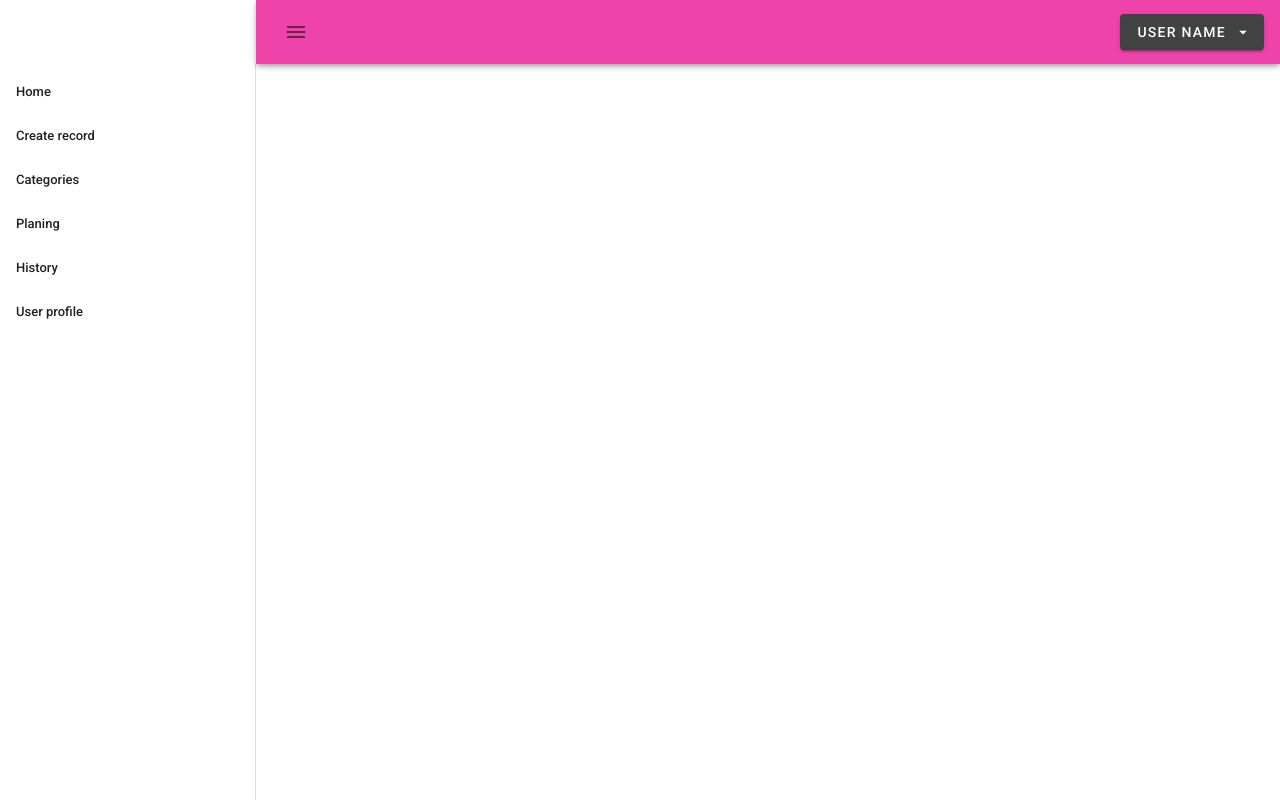
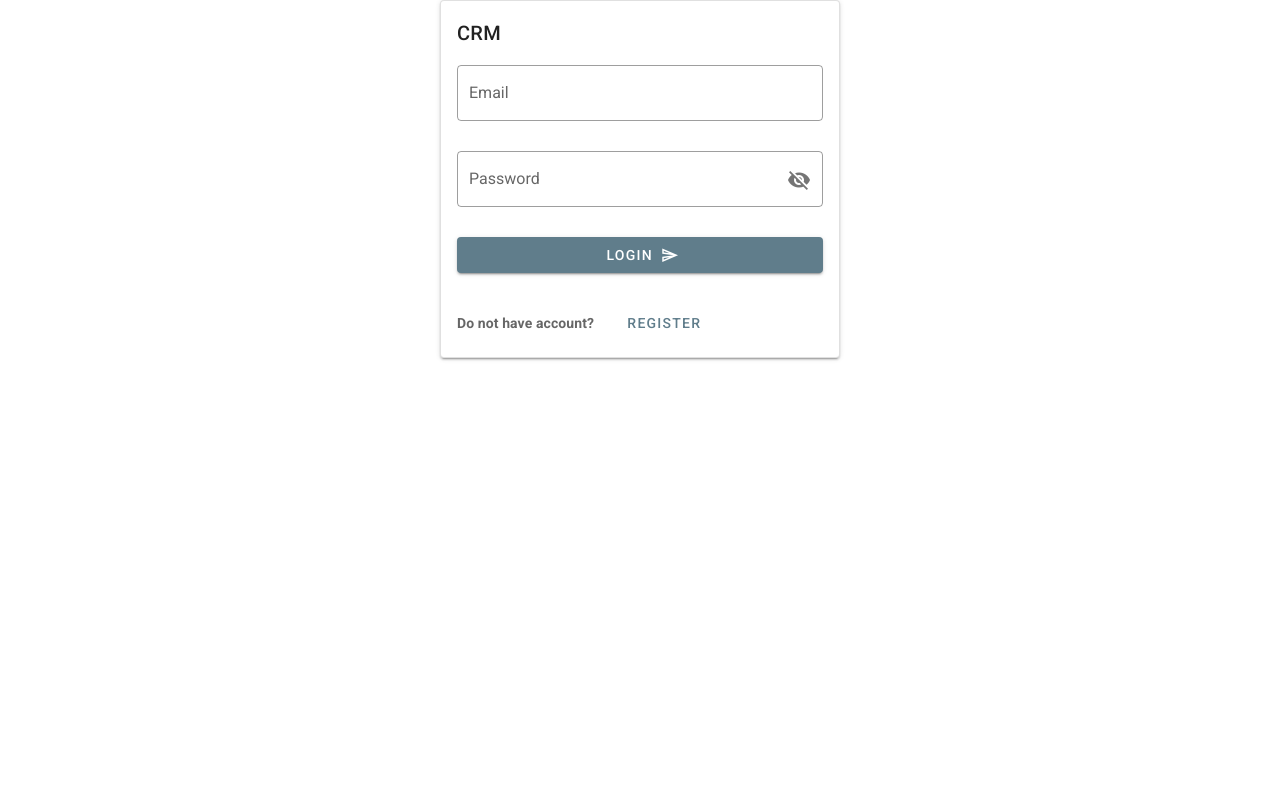
Before and after one commit to Mandred19/lp-vue-crm, a Vue app: page /login in a window 1280 px wide. Built offline with nearby package versions, Linux system fonts and the light colour scheme.

Commit message:
add login page

```diff
--- a/src/App.vue
+++ b/src/App.vue
@@ -19,7 +19,7 @@ import MainLayout from '@/layout/MainLayout.vue';
 })
 
 export default class App extends Vue {
-  private layout = 'MainLayout';
+  private layout = 'EmptyLayout';
 
   get currentLayout() {
     return this.layout;
--- a/src/layout/EmptyLayout.vue
+++ b/src/layout/EmptyLayout.vue
@@ -1,6 +1,5 @@
 <template>
   <v-app>
-    <div>EmptyLayout</div>
     <router-view/>
   </v-app>
 </template>
--- a/src/router/index.ts
+++ b/src/router/index.ts
@@ -4,12 +4,12 @@ import VueRouter, { RouteConfig } from 'vue-router';
 Vue.use(VueRouter);
 
 const routes: Array<RouteConfig> = [
-  // {
-  //   path: '/login',
-  //   name: 'Authorization',
-  //   // meta: { layout: 'empty' },
-  //   component: () => import('@/views/Authorization/index.vue'),
-  // },
+  {
+    path: '/login',
+    name: 'Authorization',
+    // meta: { layout: 'empty' },
+    component: () => import('@/views/Authorization/index.vue'),
+  },
   // {
   //   path: '/register',
   //   name: 'Registration',
--- /dev/null
+++ b/src/views/Authorization/AuthorizationForm.vue
@@ -0,0 +1,86 @@
+<template>
+  <v-card
+  elevation="2"
+  class="card auth-card"
+  max-width="400"
+  min-width="320"
+  outlined>
+    <v-card-title>CRM</v-card-title>
+
+    <v-card-text>
+      <form @submit.prevent="formHandler">
+        <v-text-field
+        type="email"
+        label="Email"
+        title="Email"
+        outlined/>
+
+        <v-text-field
+        v-model="password"
+        :append-icon="isShow ? 'mdi-eye' : 'mdi-eye-off'"
+        :type="isShow ? 'text' : 'password'"
+        name="password"
+        label="Password"
+        title="Password"
+        hint=""
+        outlined
+        @click:append="isShow = !isShow"/>
+
+        <v-btn
+        :loading="false"
+        :disabled="false"
+        block
+        type="submit"
+        title="Login"
+        color="blue-grey"
+        class="white--text">
+          Login
+          <v-icon right>
+            mdi-send-outline
+          </v-icon>
+        </v-btn>
+      </form>
+    </v-card-text>
+
+    <v-card-text>
+      <div class="d-flex align-center flex-row flex-nowrap">
+        <span class="text--black font-weight-bold mr-4">Do not have account?</span>
+
+        <v-btn
+        title="Register"
+        color="blue-grey"
+        text
+        to="/register"
+        class="white--text">
+          Register
+        </v-btn>
+      </div>
+    </v-card-text>
+  </v-card>
+</template>
+
+<script lang="ts">
+import Vue from 'vue';
+import { Component } from 'vue-property-decorator';
+
+@Component({
+  name: 'AuthorizationForm',
+  components: {},
+})
+
+export default class AuthorizationForm extends Vue {
+  private password = '';
+
+  private isShow = false;
+
+  formHandler(): void {
+    console.warn(111);
+  }
+}
+</script>
+
+<style lang="scss">
+  .auth-card {
+    margin: auto;
+  }
+</style>
--- /dev/null
+++ b/src/views/Authorization/index.vue
@@ -0,0 +1,26 @@
+<template>
+  <v-row no-gutters>
+    <v-col cols="12">
+      <AuthorizationForm/>
+    </v-col>
+  </v-row>
+</template>
+
+<script lang="ts">
+import Vue from 'vue';
+import { Component } from 'vue-property-decorator';
+import AuthorizationForm from '@/views/Authorization/AuthorizationForm.vue';
+
+@Component({
+  name: 'Authorization',
+  components: { AuthorizationForm },
+})
+
+export default class Authorization extends Vue {
+
+}
+</script>
+
+<style lang="scss">
+
+</style>
```
